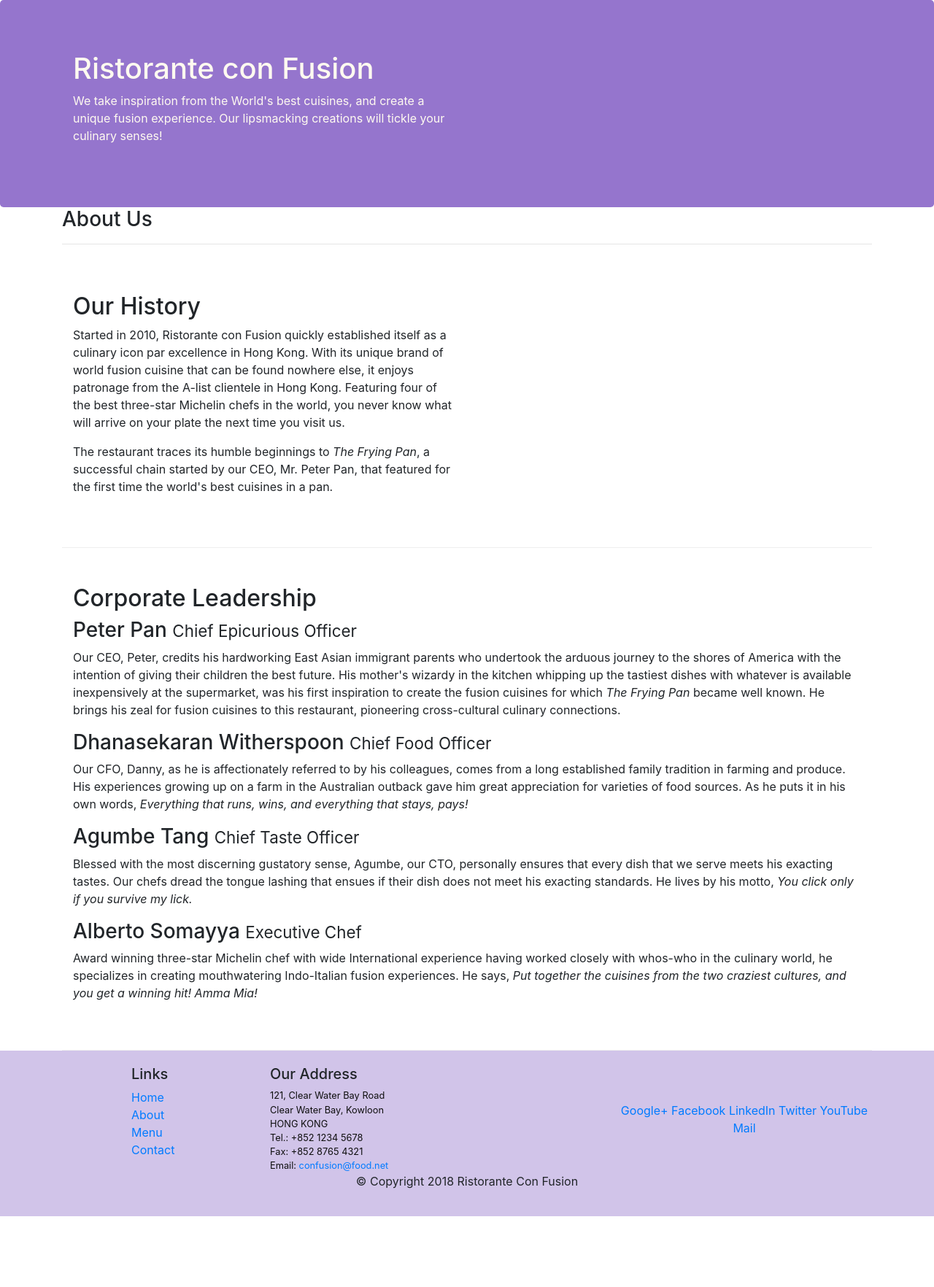
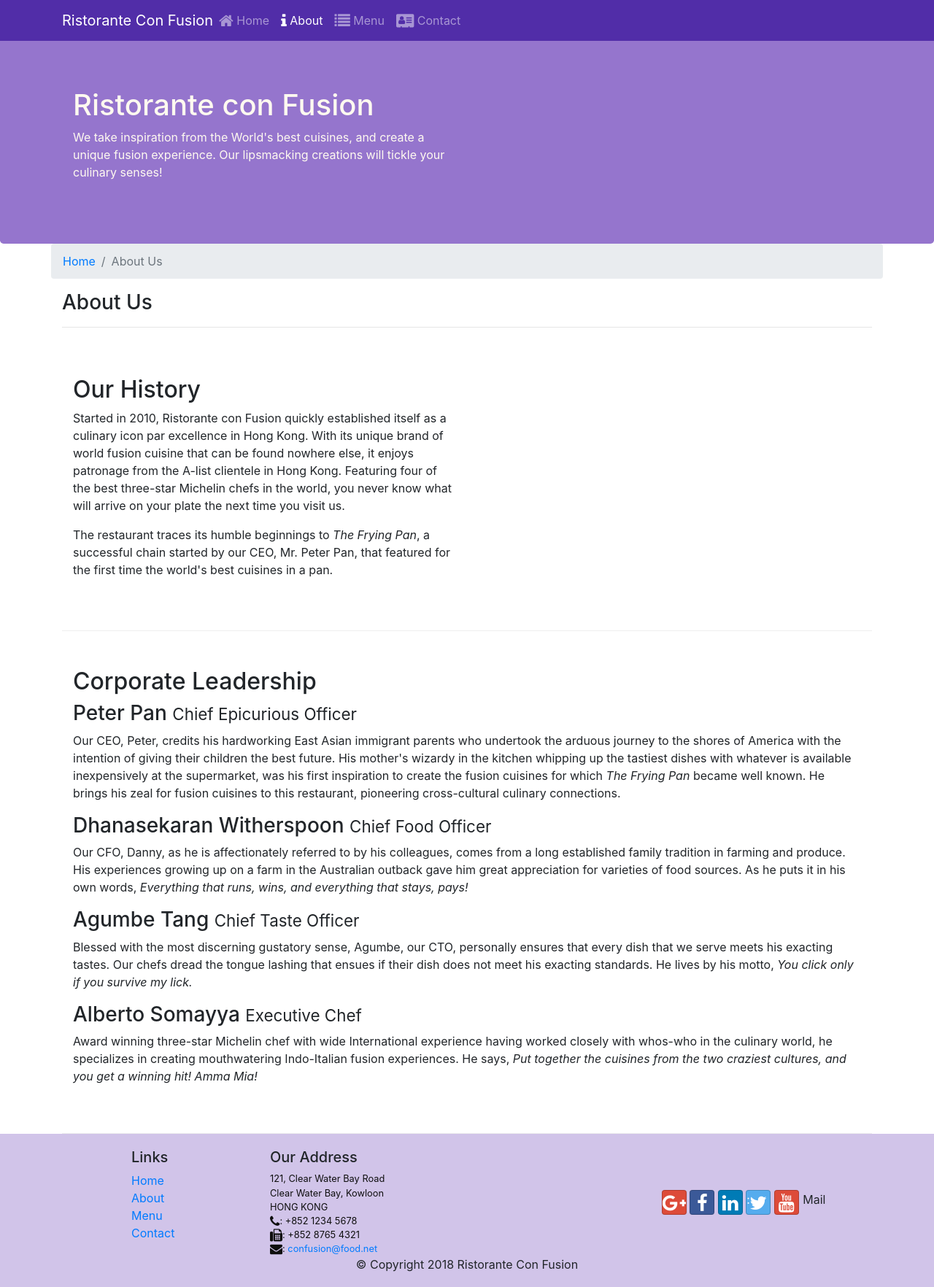
Before and after one commit to michaelwoo921/bootstrap4, a website: page aboutus.html in a window 1280 px wide. Shown: the whole page at 73% size. Before the commit the page ends 1667 px from the top, so only its background shows below. Drawn offline with nearby package versions, Linux system fonts and the light colour scheme.

Commit message:
2. navbar breadcrumb and icon fonts

```diff
--- a/aboutus.html
+++ b/aboutus.html
@@ -9,6 +9,8 @@
 
     <!-- Bootstrap CSS -->
     <link rel="stylesheet" href="node_modules/bootstrap/dist/css/bootstrap.min.css">
+    <link rel="stylesheet" href="node_modules/font-awesome/css/font-awesome.min.css">
+     <link rel="stylesheet" href="node_modules/bootstrap-social/bootstrap-social.css">
     <link rel="stylesheet" href="css/styles.css">
 
     <title>Ristorante Con Fusion: About Us</title>
@@ -16,7 +18,24 @@
 </head>
 
 <body>
+    <nav class="navbar navbar-dark navbar-expand-sm fixed-top">
+        <div class="container">
+            <button class="navbar-toggler" type="button" data-toggle="collapse" data-target="#Navbar">
+                <span class="navbar-toggler-icon"></span>
+            </button>
+            <a href="./index.html" class="navbar-brand mr-auto">Ristorante Con Fusion</a>
+            <div class="collapse navbar-collapse" id="Navbar">
+                <ul class="navbar-nav mr-auto">
+                    <li class="nav-item"><a class="nav-link" href="./index.html"><span class="fa fa-home fa-lg"></span>  Home</a></li>
+                    <li class="nav-item active"><a class="nav-link" href="#"><span class="fa fa-info fa-lg"></span>  About</a></li>
+                    <li class="nav-item"><a class="nav-link" href="#"><span class="fa fa-list fa-lg"></span>  Menu</a></li>
+                    <li class="nav-item"><a class="nav-link" href="#"><span class="fa fa-address-card fa-lg"></span>  Contact</a></li>
+                </ul>
+            </div>
 
+        </div>
+
+    </nav>
     <header class="jumbotron">
         <div class="container">
             <div class="row row-header">
@@ -32,6 +51,10 @@
 
     <div class="container">
         <div class="row">
+            <ol class="col-12 breadcrumb">
+                <li class="breadcrumb-item"> <a href="./index.html">Home </a></li>
+                <li class="breadcrumb-item active"> About Us</li>
+            </ol>
             <div class="col-12">
                <h3>About Us</h3>
                <hr>
@@ -71,7 +94,7 @@
                 <div class="col-4 offset-1 col-sm-2">
                     <h5>Links</h5>
                     <ul class="list-unstyled">
-                        <li><a href="#">Home</a></li>
+                        <li><a href="./index.html">Home</a></li>
                         <li><a href="#">About</a></li>
                         <li><a href="#">Menu</a></li>
                         <li><a href="#">Contact</a></li>
@@ -80,22 +103,22 @@
                 <div class="col-7 col-sm-5">
                     <h5>Our Address</h5>
                     <address>
-		              121, Clear Water Bay Road<br>
-		              Clear Water Bay, Kowloon<br>
-		              HONG KONG<br>
-		              Tel.: +852 1234 5678<br>
-		              Fax: +852 8765 4321<br>
-		              Email: <a href="mailto:confusion@food.net">confusion@food.net</a>
-		           </address>
+                        121, Clear Water Bay Road<br>
+                        Clear Water Bay, Kowloon<br>
+                        HONG KONG<br>
+                        <i class="fa fa-phone fa-lg"></i>: +852 1234 5678<br>
+                        <i class="fa fa-fax fa-lg"></i>: +852 8765 4321<br>
+                        <i class="fa fa-envelope fa-lg"></i>: <a href="mailto:confusion@food.net">confusion@food.net</a>
+                     </address>
                 </div>
                 <div class="col-12 col-sm-4 align-self-center">
                     <div class="text-center">
-                        <a href="http://google.com/+">Google+</a>
-                        <a href="http://www.facebook.com/profile.php?id=">Facebook</a>
-                        <a href="http://www.linkedin.com/in/">LinkedIn</a>
-                        <a href="http://twitter.com/">Twitter</a>
-                        <a href="http://youtube.com/">YouTube</a>
-                        <a href="mailto:">Mail</a>
+                        <a class="btn btn-social-icon btn-google" href="http://google.com/+"><i class="fa fa-google-plus fa-lg"></i></a>
+                        <a class="btn btn-social-icon btn-facebook" href="http://www.facebook.com/profile.php?id="><i class="fa fa-facebook fa-lg"></i></a>
+                        <a class="btn btn-social-icon btn-linkedin" href="http://www.linkedin.com/in/"><i class="fa fa-linkedin fa-lg"></i></a>
+                        <a class="btn btn-social-icon btn-twitter" href="http://twitter.com/"><i class="fa fa-twitter fa-lg"></i>:</a>
+                        <a class="btn btn-social-icon btn-google" href="http://youtube.com/"><i class="fa fa-youtube fa-lg"></i></a>
+                        <a class="btn btn-social-icon" href="mailto:">Mail</a>
                     </div>
                 </div>
            </div>
--- a/css/styles.css
+++ b/css/styles.css
@@ -29,3 +29,11 @@ address {
     margin: 0px ;
     color: #0f0f0f;
 }
+body {
+    padding: 50px 0px 0px 0px;
+    z-index: 0;
+}
+
+.navbar-dark {
+    background: #512DA8;
+}
--- a/package.json
+++ b/package.json
@@ -16,6 +16,8 @@
   },
   "dependencies": {
     "bootstrap": "^4.5.0",
+    "bootstrap-social": "^5.1.1",
+    "font-awesome": "^4.7.0",
     "jquery": "^3.5.1",
     "popper.js": "^1.16.1"
   }
```
Also changed, not shown: index.html (+31 -11 lines), 1 other file.
